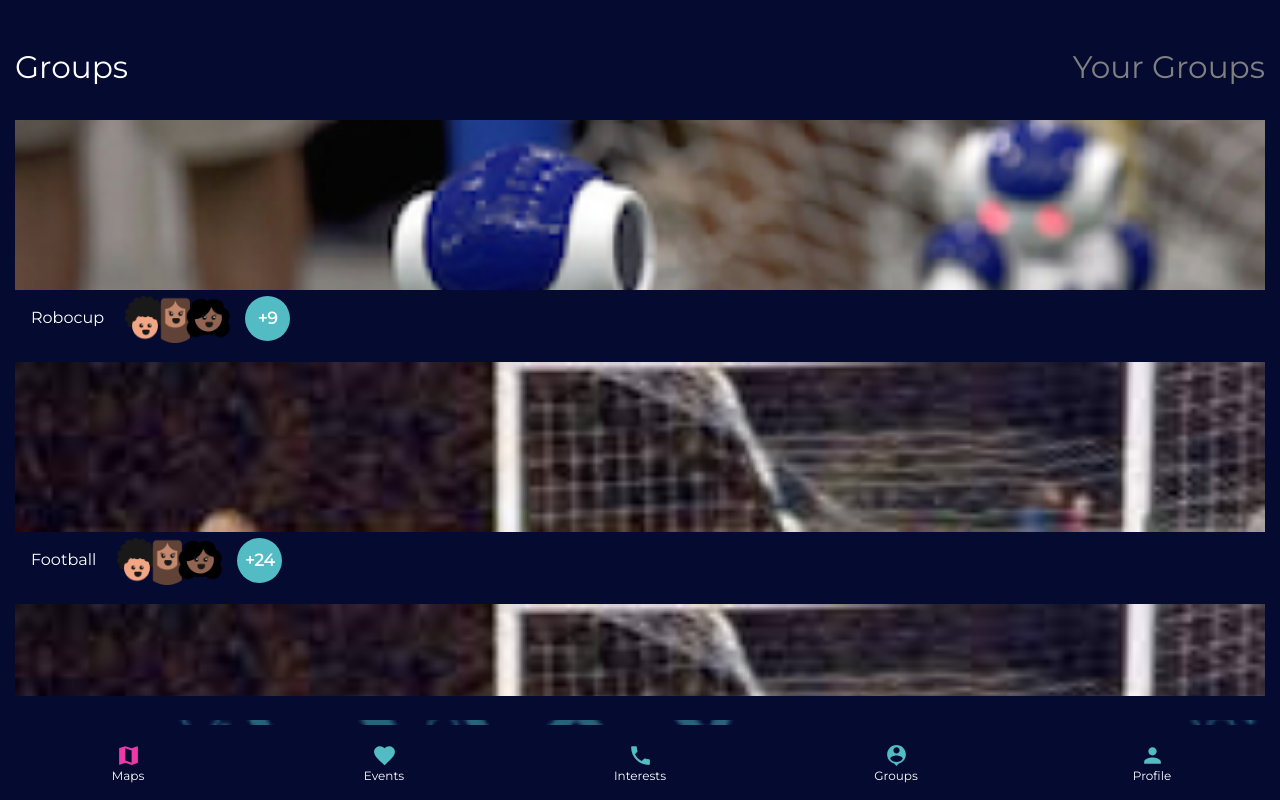
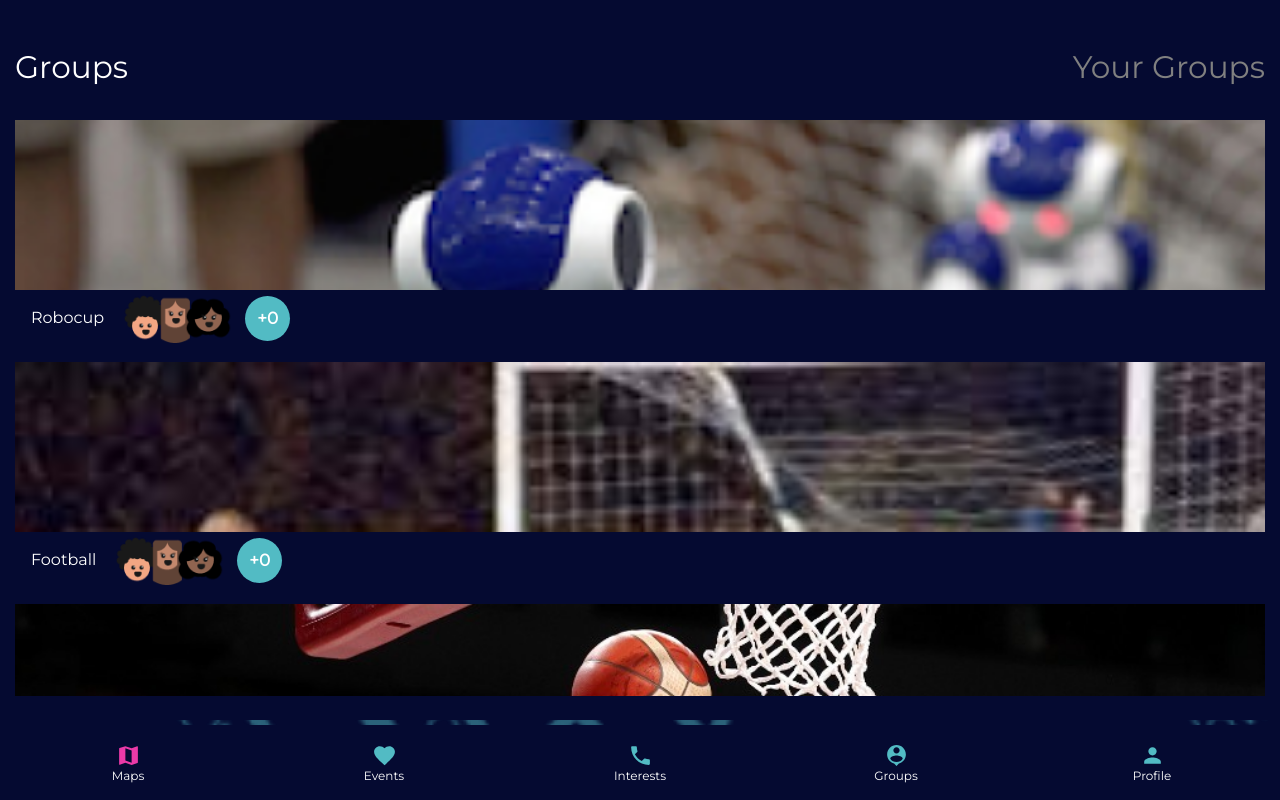
Before and after one commit to feder240516/meetu-pwa, a React (Create React App) app: page /groups in a window 1280 px wide. Built offline with nearby package versions, Linux system fonts and the light colour scheme; no server answers.

Commit message:
Modified environment server

```diff
--- a/src/App.tsx
+++ b/src/App.tsx
@@ -95,7 +95,7 @@ class App extends Component {
   }
 
   componentDidMount = async () => {
-    await Notification.requestPermission();
+    /*await Notification.requestPermission();
 
     const token = await getToken();
     console.log("The token is: ", token)
@@ -112,7 +112,7 @@ class App extends Component {
         })
         console.log(payload);
       })
-      .catch((err: any) => console.log("failed: ", err));
+      .catch((err: any) => console.log("failed: ", err));*/
   }
 
   render() {
--- a/src/Core/Environment/environment.debug.ts
+++ b/src/Core/Environment/environment.debug.ts
@@ -1,5 +1,5 @@
 const environment = {
-  host: "https://localhost:8080"
+  host: "https://sabana-meet.com"
 };
 
 export default environment
--- /dev/null
+++ b/src/Data/Static/Groups.js
@@ -0,0 +1,26 @@
+export const groups = [
+  {
+    id: 0,
+    title: "Robocup",
+    src: "/images/robocup.png",
+    member_count: 0,
+    isPending: false,
+    description: "No description.",
+  },
+  {
+    id: 1,
+    title: "Football",
+    src: "/images/football.jpg",
+    member_count: 0,
+    isPending: false,
+    description: "No description.",
+  },
+  {
+    id: 2,
+    title: "Basketball",
+    src: "/images/basketball.jpg",
+    member_count: 0,
+    isPending: false,
+    description: "No description.",
+  },
+];
--- a/src/UI/pages/Groups/Groups.tsx
+++ b/src/UI/pages/Groups/Groups.tsx
@@ -1,12 +1,14 @@
-import React, { useState } from 'react';
+import React, { useState, useEffect } from 'react';
 import "./Groups.scss";
 
 import { Link } from "react-router-dom";
-import axios from "axios";
+import AxiosServer from '../../../Data/Http/AxiosServer';
 
 import GroupList from '../../components/GroupList/GroupList';
 
-const groups = [
+import { groups } from '../../../Data/Static/Groups';
+
+/*const groups = [
     {
         id: 0,
         title: "Robocup",
@@ -31,11 +33,23 @@ const groups = [
         isPending: false,
         description: "No description."
     }
-]
+]*/
 
 const Groups = (props: any) => {
-    //const [groups, setGroups] = useState([]);
-    //const getGroups = async () => {}
+    /*const [groups, setGroups] = useState([]);
+
+    const getGroups = async () => {
+        try {
+            const { data } = await AxiosServer.get<any[]>("/api/service/groups");
+            setGroups(data);
+        } catch(error) {
+            console.log(error)
+        }
+    }
+
+    useEffect(() => {
+       getGroups();
+    }, []);*/
 
     return (
         <div className="Groups">
--- a/src/UI/pages/SingleGroup/SingleGroup.tsx
+++ b/src/UI/pages/SingleGroup/SingleGroup.tsx
@@ -56,7 +56,7 @@ const SingleGroup = (props: any) => {
                 <h1 className="-highlighted">{group ? group.title : ""}</h1>
                 <p>{group ? group.description : ""}</p>
                 <RoundButton
-                    title="Ask to join"
+                    label="Ask to join"
                     backgroundColor="#EB3AA7"
                     height="0.75rem"
                     width="120px"
```
Also changed, not shown: src/Data/Static/Interests.js (added, +17 -0 lines), public/images/basketball.jpg (added).
